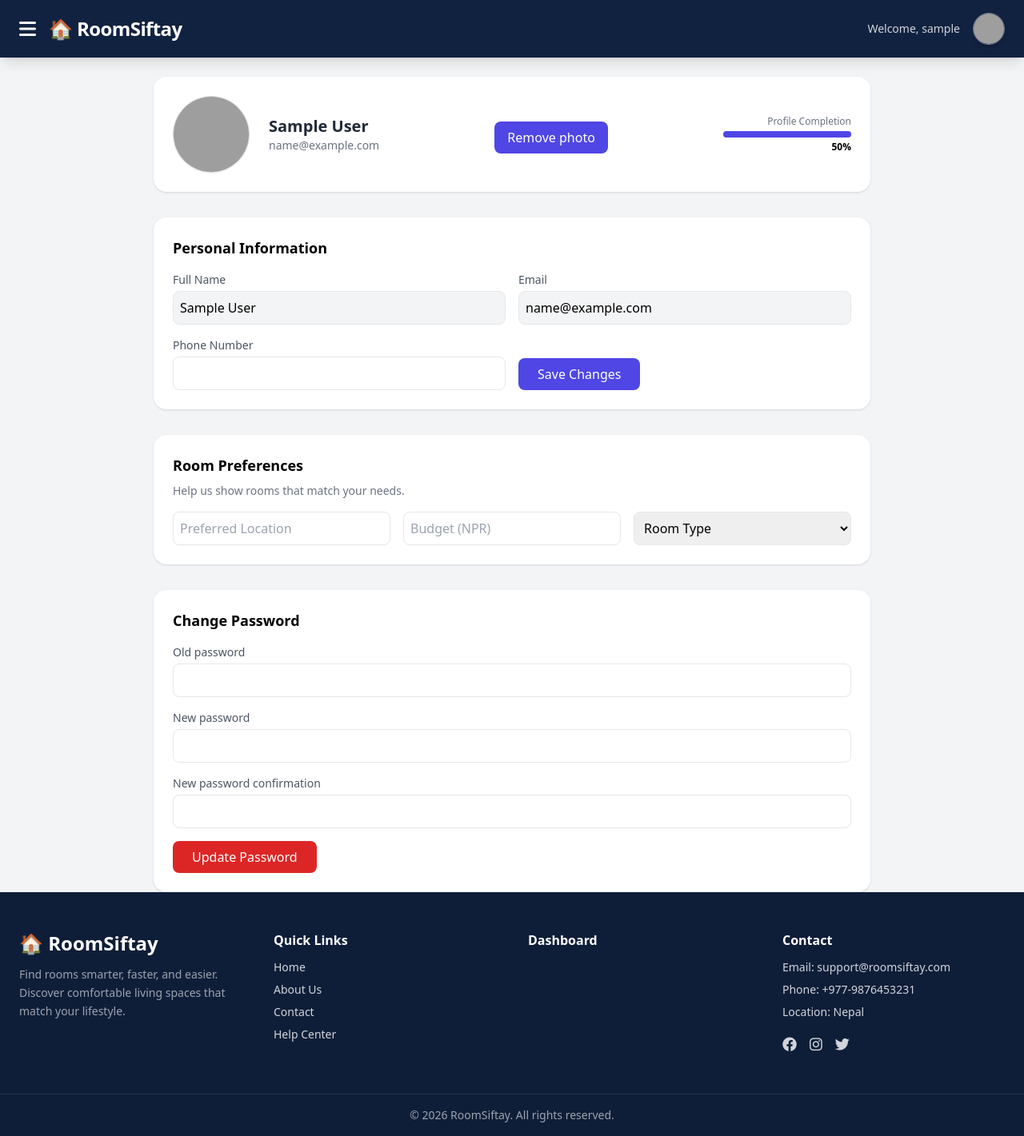
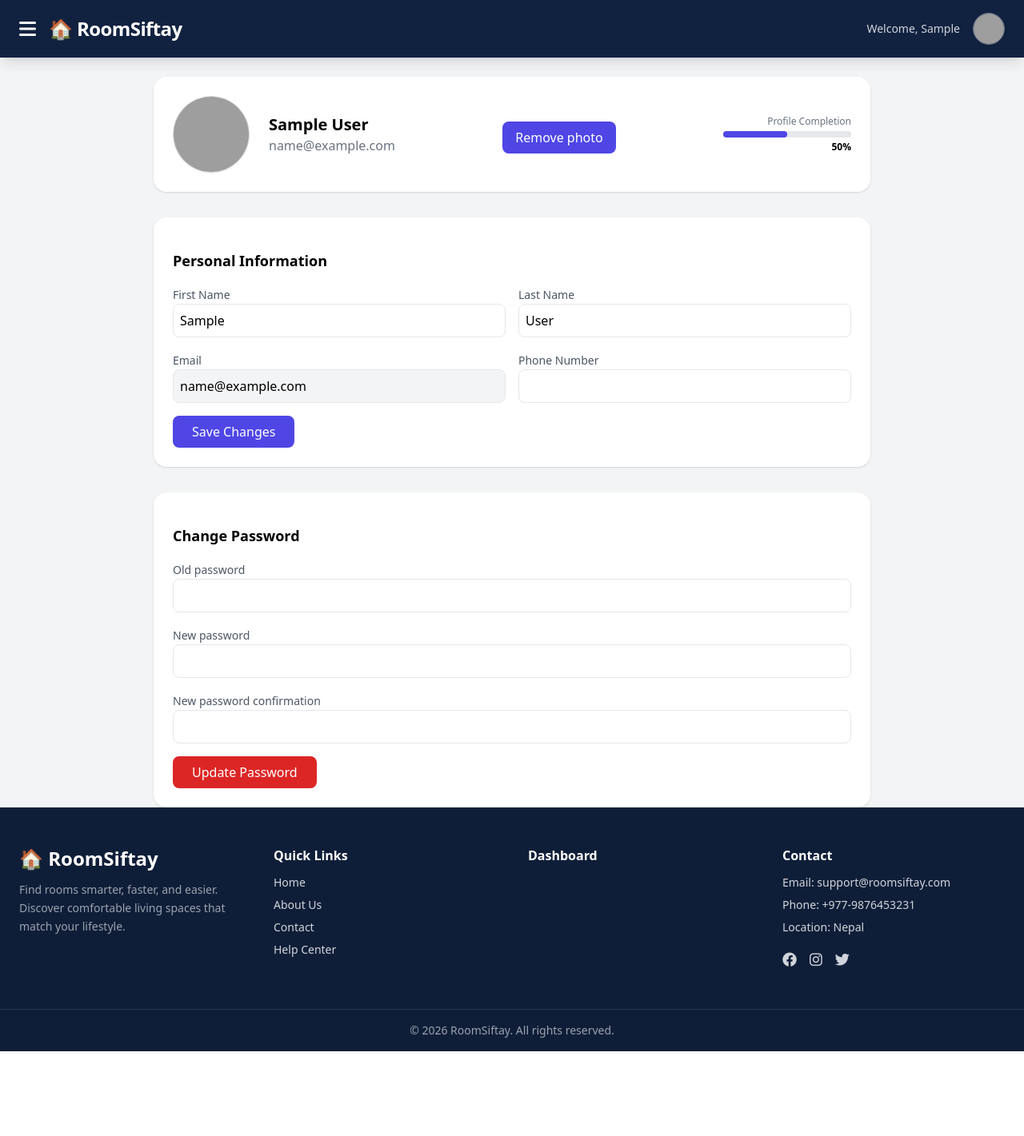
Before and after one commit to Pratikshya-777/roomsiftay, a Django app: page /profile/ in a window 1280 px wide. Shown: the whole page at 80% size. After the commit the page ends 1315 px from the top, so only its background shows below. Run offline with Django 5.2, Linux system fonts and the light colour scheme; the visitor is signed in with stand-in values (Sample User, id 1); data comes from the database, SQL or seed files in the repository; some libraries are stand-ins or nearby versions; grey boxes are pictures that could not be loaded.

Commit message:
Refactor user profile and search room templates; enhance password reset flow
- Updated buyer_profile.html to improve layout and user information display.
- Enhanced buyer_search_room.html with better filter options and sorting functionality.
- Removed outdated password reset templates and replaced them with new structured templates.
- Added context processor for user profile retrieval in navbar.
- Adjusted URL patterns for password reset views to reflect new template structure.
- Improved buyer_profile view to save user's first and last name.

```diff
--- a/roomsiftay/settings.py
+++ b/roomsiftay/settings.py
@@ -37,7 +37,6 @@ INSTALLED_APPS = [
     'django.contrib.sessions',
     'django.contrib.messages',
     'django.contrib.staticfiles',
-    # 'task',
     'django.contrib.sites',
     'task.apps.TaskConfig',
     'allauth',
@@ -82,6 +81,7 @@ TEMPLATES = [
                 'django.template.context_processors.request',
                 'django.contrib.auth.context_processors.auth',
                 'django.contrib.messages.context_processors.messages',
+                'task.context_processors.navbar_profile',
             ],
         },
     },
--- /dev/null
+++ b/task/context_processors.py
@@ -0,0 +1,7 @@
+from .models import UserProfile
+
+def navbar_profile(request):
+    if request.user.is_authenticated:
+        profile, _ = UserProfile.objects.get_or_create(user=request.user)
+        return {"profile": profile}
+    return {}
--- a/task/templates/task/buyer_profile.html
+++ b/task/templates/task/buyer_profile.html
@@ -1,16 +1,15 @@
 {% extends "base.html" %}
+{% block content %}
 
-{% block content %}
 <div class="min-h-screen bg-gray-100 px-4">
-
 <div class="max-w-4xl mx-auto space-y-8">
 
-    <!-- ================= HEADER ================= -->
+<!-- ================= HEADER CARD ================= -->
 <div class="bg-white rounded-2xl shadow p-6 flex items-center justify-between">
 
   <div class="flex items-center gap-6">
 
-        <!-- Avatar -->
+    <!-- Avatar Upload Form -->
       <label class="relative group cursor-pointer w-24 h-24 flex-shrink-0">
 
           <img
@@ -38,15 +37,13 @@
                  onchange="previewAvatar(event)">
         </label>
 
-        <!-- User info -->
     <div>
-          <h2 class="text-xl font-semibold text-gray-800">
-            {{ request.user.get_full_name|default:request.user.username }}
+      <h2 class="text-xl font-semibold">
+        {{ user.first_name|default:user.username }} {{ user.last_name }}
       </h2>
-          <p class="text-sm text-gray-500">{{ request.user.email }}</p>
+      <p class="text-gray-500">{{ user.email }}</p>
     </div>
   </div>
-
         <form method="POST" class="text-center mt-2">
   {% csrf_token %}
   <button type="submit"
@@ -57,52 +54,49 @@
   </button>
 </form>
 
-
-
-      <!-- Completion -->
+  <!-- Profile Completion -->
   <div class="text-right">
-        <p class="text-xs text-gray-500 mb-1">Profile Completion</p>
-        <div class="w-40 bg-gray-200 rounded-full h-2">
-          <div class="bg-indigo-600 h-2 rounded-full"
-               style=`width: {{ completion }}%`></div>
+    <p class="text-xs text-gray-500">Profile Completion</p>
+    <div class="w-40 bg-gray-200 rounded-full h-2 mt-1">
+      <div class="bg-indigo-600 h-2 rounded-full" style="width:{{ completion }}%"></div>
     </div>
     <p class="text-xs font-semibold mt-1">{{ completion }}%</p>
   </div>
 </div>
 
-    <!-- ================= PERSONAL INFO ================= -->
-    <div class="bg-white rounded-2xl shadow p-6">
-      <h3 class="text-lg font-semibold mb-4">Personal Information</h3>
+<!-- ================= PERSONAL INFO FORM ================= -->
+<form id="profileForm" method="POST" enctype="multipart/form-data" class="bg-white rounded-2xl shadow p-6 space-y-4">
+{% csrf_token %}
+<input type="hidden" name="update_profile">
 
-      <form id="profileForm"
-            method="POST"
-            enctype="multipart/form-data"
-            class="grid grid-cols-1 md:grid-cols-2 gap-4">
+<h3 class="text-lg font-semibold">Personal Information</h3>
 
-        {% csrf_token %}
+<div class="grid md:grid-cols-2 gap-4">
 
   <div>
-          <label class="block text-sm text-gray-600 mb-1">Full Name</label>
-          <input type="text"
-                 value="{{ request.user.get_full_name }}"
-                 disabled
+    <label class="text-sm text-gray-600">First Name</label>
+    <input type="text" name="first_name" value="{{ user.first_name }}"
+           class="w-full p-2 border rounded-lg ">
+  </div>
+
+  <div>
+    <label class="text-sm text-gray-600">Last Name</label>
+    <input type="text" name="last_name" value="{{ user.last_name }}"
+           class="w-full p-2 border rounded-lg">
+  </div>
+
+  <div>
+    <label class="text-sm text-gray-600">Email</label>
+    <input type="email" value="{{ user.email }}" disabled
            class="w-full p-2 border rounded-lg bg-gray-100">
   </div>
 
   <div>
-          <label class="block text-sm text-gray-600 mb-1">Email</label>
-          <input type="email"
-                 value="{{ request.user.email }}"
-                 disabled
-                 class="w-full p-2 border rounded-lg bg-gray-100">
+    <label class="text-sm text-gray-600">Phone Number</label>
+    <input type="text" name="phone_number" value="{{ profile.phone_number }}"
+           class="w-full p-2 border rounded-lg focus:ring-2 focus:ring-indigo-500">
   </div>
 
-        <div>
-          <label class="block text-sm text-gray-600 mb-1">Phone Number</label>
-          <input type="text"
-                 name="phone_number"
-                 value="{{ profile.phone_number }}"
-                 class="w-full p-2 border rounded-lg focus:ring-2 focus:ring-indigo-500">
 </div>
 
         <div class="flex items-end">
@@ -114,77 +108,51 @@
           </button>
         </div>
 </form>
-    </div>
 
-    <!-- ================= ROOM PREFERENCES ================= -->
+<!-- ================= PASSWORD SECTION ================= -->
 <div class="bg-white rounded-2xl shadow p-6">
-      <h3 class="text-lg font-semibold mb-2">Room Preferences</h3>
-      <p class="text-sm text-gray-500 mb-4">
-        Help us show rooms that match your needs.
-      </p>
 
-      <div class="grid grid-cols-1 md:grid-cols-3 gap-4">
-
-        <input type="text"
-               name="preferred_location"
-               placeholder="Preferred Location"
-               class="p-2 border rounded-lg focus:ring-2 focus:ring-indigo-500">
-
-        <input type="number"
-               name="budget"
-               placeholder="Budget (NPR)"
-               class="p-2 border rounded-lg focus:ring-2 focus:ring-indigo-500">
-
-        <select name="room_type"
-                class="p-2 border rounded-lg focus:ring-2 focus:ring-indigo-500">
-          <option value="">Room Type</option>
-          <option>Single</option>
-          <option>Shared</option>
-          <option>Flat</option>
-        </select>
-
-      </div>
-    </div>
-
-    <!-- ================= CHANGE PASSWORD ================= -->
-    <div class="bg-white rounded-2xl shadow p-6">
-      <h3 class="text-lg font-semibold mb-4">Change Password</h3>
-
+{% if user.has_usable_password %}
+<!-- Manual user -->
 <form method="POST" class="space-y-4">
 {% csrf_token %}
 <input type="hidden" name="change_password">
 
+<h3 class="text-lg font-semibold">Change Password</h3>
+
 {% for field in password_form %}
 <div>
-            <label class="block text-sm text-gray-600 mb-1">
-              {{ field.label }}
-            </label>
-
-            <input type="{{ field.field.widget.input_type }}"
-                   name="{{ field.name }}"
-                   class="w-full p-2 border rounded-lg
-                          focus:ring-2 focus:ring-red-500">
-
-            {% if field.errors %}
-              <p class="text-sm text-red-600 mt-1">
-                {{ field.errors|striptags }}
-              </p>
-            {% endif %}
+<label class="text-sm text-gray-600">{{ field.label }}</label>
+<input type="{{ field.field.widget.input_type }}" name="{{ field.name }}"
+       class="w-full p-2 border rounded-lg focus:ring-2 focus:ring-red-500">
 </div>
 {% endfor %}
 
-        <button type="submit"
-          class="bg-red-600 text-white px-6 py-2 rounded-lg
-                 hover:bg-red-500 transition">
+<button class="bg-red-600 text-white px-6 py-2 rounded-lg hover:bg-red-500">
 Update Password
 </button>
 </form>
+
+{% else %}
+<!-- Google user -->
+<div class="text-center space-y-3">
+  <h3 class="text-lg font-semibold">Create Password</h3>
+  <p class="text-gray-500 text-sm">
+    You signed in with Google. Create a password to login using email too.
+  </p>
+
+  <a href="{% url 'reset_password' %}"
+     class="bg-indigo-600 text-white px-6 py-2 rounded-lg inline-block">
+     Create Password
+  </a>
+</div>
+{% endif %}
+
 </div>
 
 </div>
 </div>
 
-<!-- ================= PREVIEW SCRIPT ================= -->
 <script>
 function previewAvatar(event) {
     const file = event.target.files[0];
--- a/task/urls.py
+++ b/task/urls.py
@@ -22,7 +22,7 @@ urlpatterns = [
         'forgot_password/',
         auth_views.PasswordResetView.as_view(
             template_name='task/forgot_password.html',
-            success_url="/password-reset-done/",
+            success_url="password_reset/password-reset-done/",
 
             # email_template_name='task/password_reset_email.html',
             # from_email='RoomSiftay <roomsiftay@gmail.com>',
@@ -34,7 +34,7 @@ urlpatterns = [
     path(
         'password-reset-done/',
         auth_views.PasswordResetDoneView.as_view(
-            template_name='task/password_reset_done.html',
+            template_name='task/password_reset/password_reset_done.html',
         ),
         name='password_reset_done'
     ),
@@ -42,7 +42,7 @@ urlpatterns = [
     path(
         'reset/<uidb64>/<token>/',
         auth_views.PasswordResetConfirmView.as_view(
-            template_name='task/password_reset_confirm.html',
+            template_name='task/password_reset/password_reset_confirm.html',
             success_url="/password-reset-complete/",
         ),
         name='password_reset_confirm'
@@ -51,7 +51,7 @@ urlpatterns = [
     path(
         'password-reset-complete/',
         auth_views.PasswordResetCompleteView.as_view(
-            template_name='task/password_reset_complete.html'
+            template_name='task/password_reset/password_reset_complete.html'
         ),
         name='password_reset_complete'
     ),
--- a/task/views.py
+++ b/task/views.py
@@ -451,6 +451,10 @@ def buyer_profile(request):
             )
             if profile_form.is_valid():
                 profile_form.save()
+                request.user.first_name = request.POST.get("first_name")
+                request.user.last_name = request.POST.get("last_name")
+                request.user.save()
+
                 return redirect("buyer_profile")
 
         # CHANGE password
@@ -849,12 +853,13 @@ def chat_room(request, conversation_id):
     })
 
 def buyer_search_room(request):
+    # .strip() removes spaces. So if user types " Pokhara " → becomes "Pokhara".
     query = request.GET.get("q", "").strip()
     location = request.GET.get("location", "").strip()
     room_type = request.GET.get("room_type", "").strip()
     min_price = request.GET.get("min_price", "").strip()
     max_price = request.GET.get("max_price", "").strip()
-
+    sort = request.GET.get("sort", "").strip()
     lat = request.GET.get("lat", "").strip()
     lng = request.GET.get("lng", "").strip()
     radius_km = request.GET.get("radius_km", "").strip()
@@ -866,7 +871,7 @@ def buyer_search_room(request):
 
     if query:
         listings = listings.filter(
-        Q(city__icontains=query) | Q(area__icontains=query)
+        Q(city__icontains=query) | Q(area__icontains=query) #Q is OR condition without Q city and area must match but with Q city or area match
     )
 
     if location:
@@ -890,7 +895,6 @@ def buyer_search_room(request):
         except ValueError:
             pass
 
-    # Map-based filtering (lat/lng + radius_km)
     def haversine_km(lat1, lon1, lat2, lon2):
         r = 6371
         phi1, phi2 = math.radians(lat1), math.radians(lat2)
@@ -905,7 +909,6 @@ def buyer_search_room(request):
             lng_f = float(lng)
             radius_f = float(radius_km)
 
-            # rough bounding box first (faster)
             lat_delta = radius_f / 111.0
             lng_delta = radius_f / (111.0 * math.cos(math.radians(lat_f)) or 1)
 
@@ -929,6 +932,15 @@ def buyer_search_room(request):
 
         except ValueError:
             pass
+            # SORTING
+    if sort == "newest":
+            listings = listings.order_by("-created_at")
+
+    elif sort == "price_low":
+            listings = listings.order_by("monthly_rent")
+
+    elif sort == "price_high":
+            listings = listings.order_by("-monthly_rent")
 
     context = {
         "listings": listings,
@@ -940,6 +952,7 @@ def buyer_search_room(request):
         "lat": lat,
         "lng": lng,
         "radius_km": radius_km,
+        "sort": sort,
     }
 
     return render(request, "task/buyer_search_room/buyer_search_room.html", context)
--- a/templates/base.html
+++ b/templates/base.html
@@ -10,7 +10,7 @@
     <script src="https://cdn.tailwindcss.com"></script>
 
     <!-- Font Awesome -->
-    <link rel="stylesheet" href="https://cdnjs.cloudflare.com/ajax/libs/font-awesome/6.0.0/css/all.min.css">
+    <link href="https://cdnjs.cloudflare.com/ajax/libs/font-awesome/6.5.1/css/all.min.css" rel="stylesheet">
     <link rel="stylesheet" href="https://unpkg.com/leaflet@1.9.4/dist/leaflet.css"/>
 
 <!-- Leaflet JS -->
@@ -22,7 +22,6 @@
 
 <body class="bg-gray-100 flex flex-col min-h-screen">
 
-<!-- ================= OVERLAY ================= -->
 <div id="overlay" class="fixed inset-0 bg-black/40 hidden z-30"></div>
 
 <!-- ================= NAVBAR ================= -->
@@ -41,21 +40,43 @@
 
      <!-- Right -->
     <div class="flex items-center gap-4">
-        <span class="text-sm text-gray-300">Welcome, {{ user.username }}</span>
+        <!-- Right -->
+<div class="flex items-center gap-4">
 
-        <!-- Navbar Avatar -->
-        <div class="relative group">
-            <img
-                src="{% if profile.profile_photo %}
-                        {{ profile.profile_photo.url }}
-                     {% else %}
-                        https://static.vecteezy.com/system/resources/previews/002/318/271/original/user-profile-icon-free-vector.jpg
-                     {% endif %}"
-                alt="Profile"
-                class="w-10 h-10 rounded-full object-cover border border-white/40
-                       shadow-md transition-transform duration-200 group-hover:scale-105"
-            >
+    <!-- User Name -->
+    <span class="text-sm text-gray-300">
+        Welcome, {{ user.first_name|default:user.username }}
+    </span>
+
+    <!-- Avatar + Dropdown -->
+    <div class="relative group cursor-pointer">
+
+        <img
+        src="{% if profile.profile_photo %}{{ profile.profile_photo.url }}{% else %}https://static.vecteezy.com/system/resources/previews/002/318/271/original/user-profile-icon-free-vector.jpg{% endif %}"
+        class="w-10 h-10 rounded-full object-cover border border-white/40 shadow">
+
+        <!-- Dropdown menu -->
+        <div class="absolute right-0 mt-3 w-48 bg-white text-gray-700 rounded-xl shadow-lg
+                    opacity-0 group-hover:opacity-100 invisible group-hover:visible
+                    transition-all duration-200">
+
+            <a href="{% url 'buyer_profile' %}"
+               class="block px-4 py-3 hover:bg-gray-100 rounded-t-xl">
+               <i class="fa fa-user mr-2"></i> My Profile
+            </a>
+
+            <div class="border-t"></div>
+
+            <a href="{% url 'logout' %}"
+               class="block px-4 py-3 text-red-500 hover:bg-red-50 rounded-b-xl">
+               <i class="fa fa-right-from-bracket mr-2"></i> Logout
+            </a>
+
         </div>
+    </div>
+
+</div>
+
     </div>
 
 
```
Also changed, not shown: task/templates/task/buyer_search_room/buyer_search_room.html (+57 -51 lines), task/templates/task/user_dashboard.html (deleted, +0 -11 lines), task/templates/task/password_reset/forgot_password.html (renamed from task/templates/task/forgot_password.html), task/templates/task/password_reset/password_reset_complete.html (renamed from task/templates/task/password_reset_complete.html), task/templates/task/password_reset/password_reset_confirm.html (renamed from task/templates/task/password_reset_confirm.html), task/templates/task/password_reset/password_reset_done.html (renamed from task/templates/task/password_reset_done.html), task/templates/task/password_reset/reset_password.html (renamed from task/templates/task/reset_password.html). Lines whose indentation alone changed are shown as unchanged.
